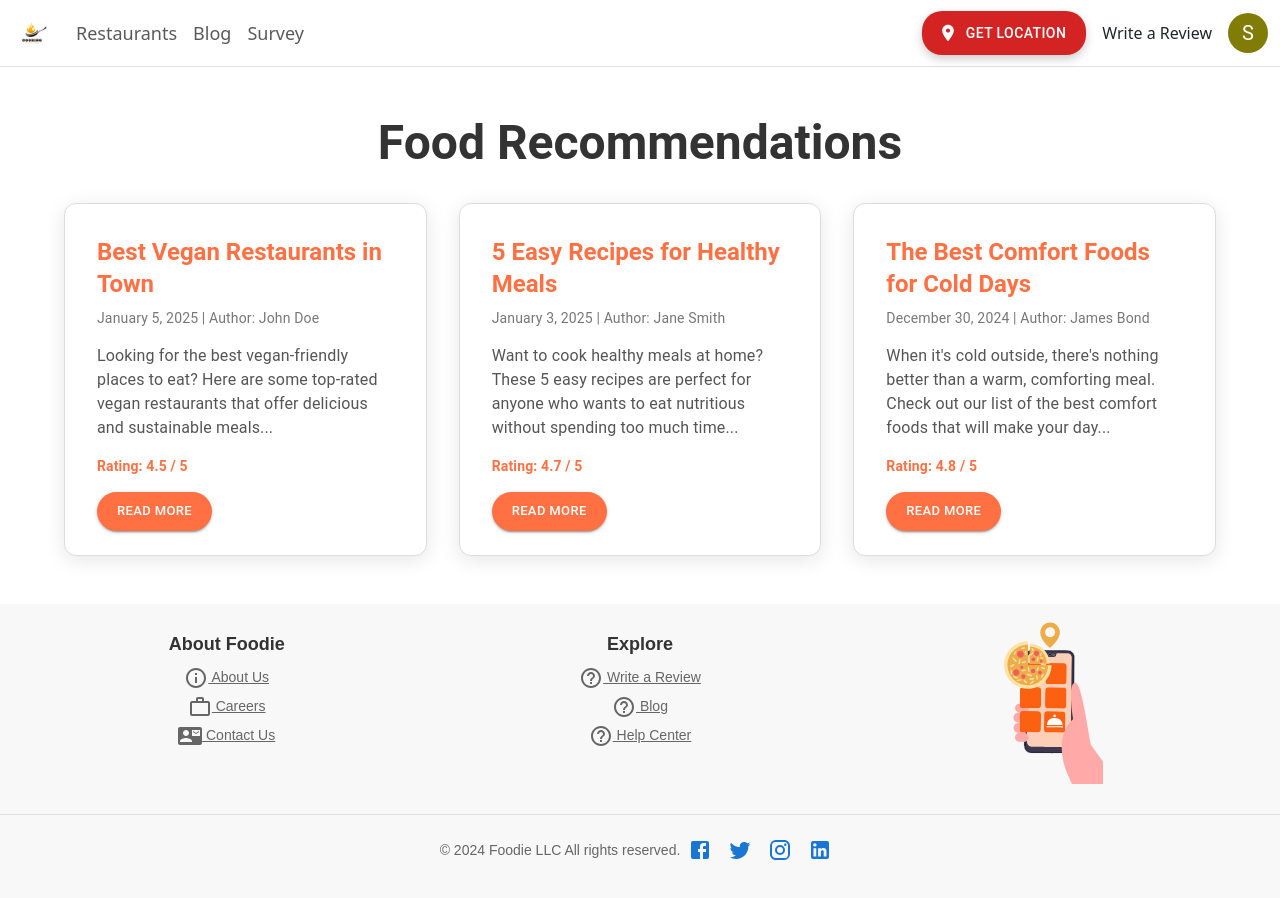
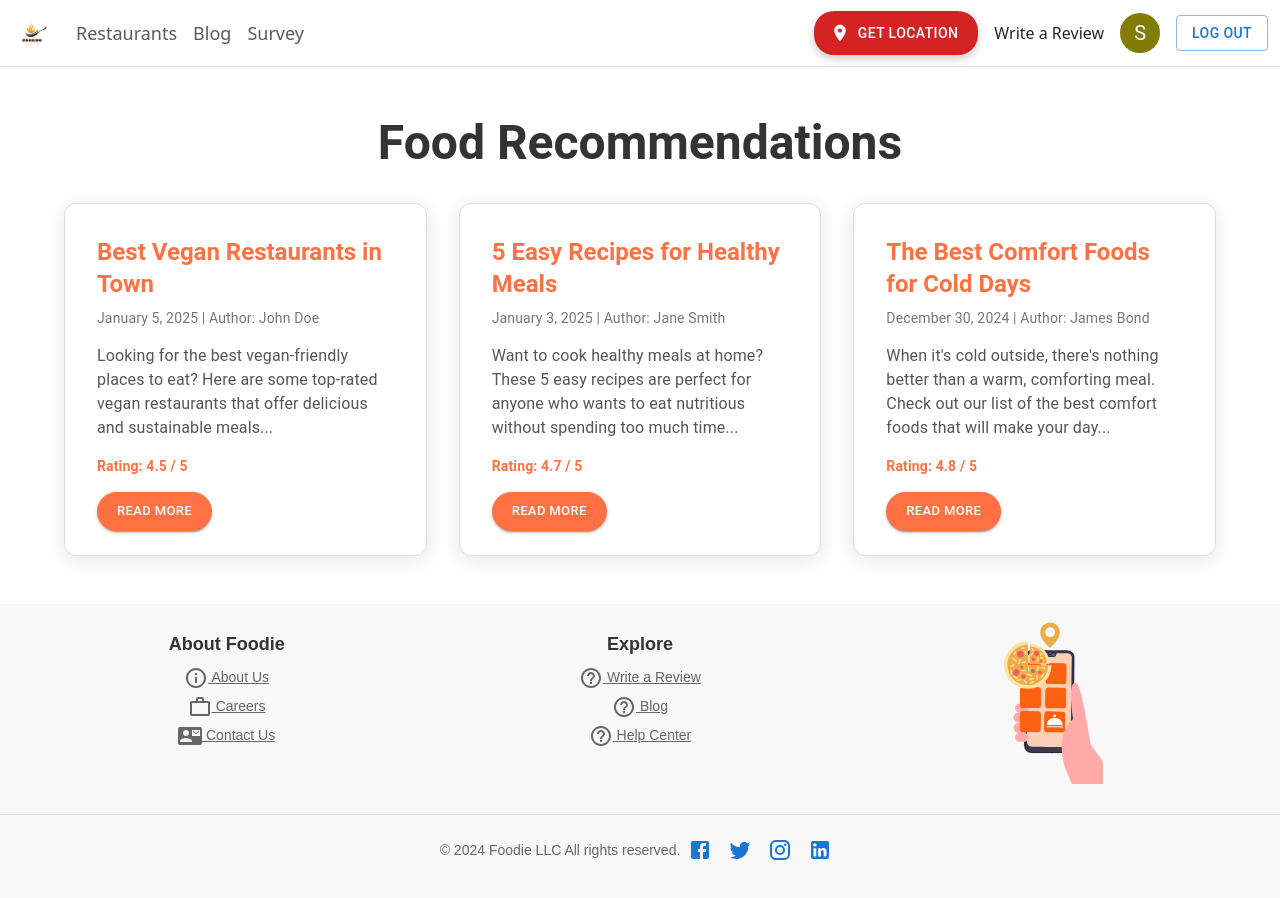
Before and after one commit to Maimoonakhan178/FYP, a React (Create React App) app: page /blog in a window 1280 px wide. Shown: the top 898 px of the page. Built offline with nearby package versions, Linux system fonts and the light colour scheme; sample sign-in values are in the browser's storage.

Commit message:
UPTO DATE

```diff
--- a/src/components/Header/Header.js
+++ b/src/components/Header/Header.js
@@ -37,7 +37,7 @@ function stringAvatar(name) {
 }
 
 const Header = () => {
-  const user = JSON.parse(localStorage.getItem("user"));
+  const [user, setUser] = useState(JSON.parse(localStorage.getItem("user")));
   const [showModal, setShowModal] = useState(false);
   const [location, setLocation] = useState(null);
   const [locationName, setLocationName] = useState(""); // Store location name
@@ -48,7 +48,7 @@ const Header = () => {
       user.location = location;
       localStorage.setItem("user", JSON.stringify(user));
     }
-  }, [location]);
+  }, [location, user]);
 
   const getLocationName = async (latitude, longitude) => {
     const API_KEY = process.env.REACT_APP_GOOGLE_API_KEY;
@@ -62,8 +62,6 @@ const Header = () => {
         const formattedAddress = data.results[0].formatted_address;
         setLocationName(formattedAddress); // Set the location name
       } else {
-        console.log(data.results)
-        console.log(data.results[0])
         console.error("No location found for these coordinates");
       }
     } catch (error) {
@@ -95,10 +93,14 @@ const Header = () => {
     }
   };
 
-
-
   const handleShowModal = () => setShowModal(true);
   const handleCloseModal = () => setShowModal(false);
+
+  // Handle Logout
+  const handleLogout = () => {
+    localStorage.removeItem("user");
+    setUser(null); // Reset user state
+  };
 
   return (
     <header className="navbar navbar-expand-lg navbar-light bg-white border-bottom">
@@ -169,9 +171,14 @@ const Header = () => {
           </a>
 
           {user ? (
-            <Stack direction="row" spacing={2}>
-              <Avatar {...stringAvatar(user.name || "User")} />
-            </Stack>
+            <div className="d-flex align-items-center gap-3">
+              <Stack direction="row" spacing={2}>
+                <Avatar {...stringAvatar(user.name || "User")} />
+              </Stack>
+              <Button variant="outlined" onClick={handleLogout}>
+                Log Out
+              </Button>
+            </div>
           ) : (
             <a className="btn btn-outline-secondary" href="/login">
               Log In
```
